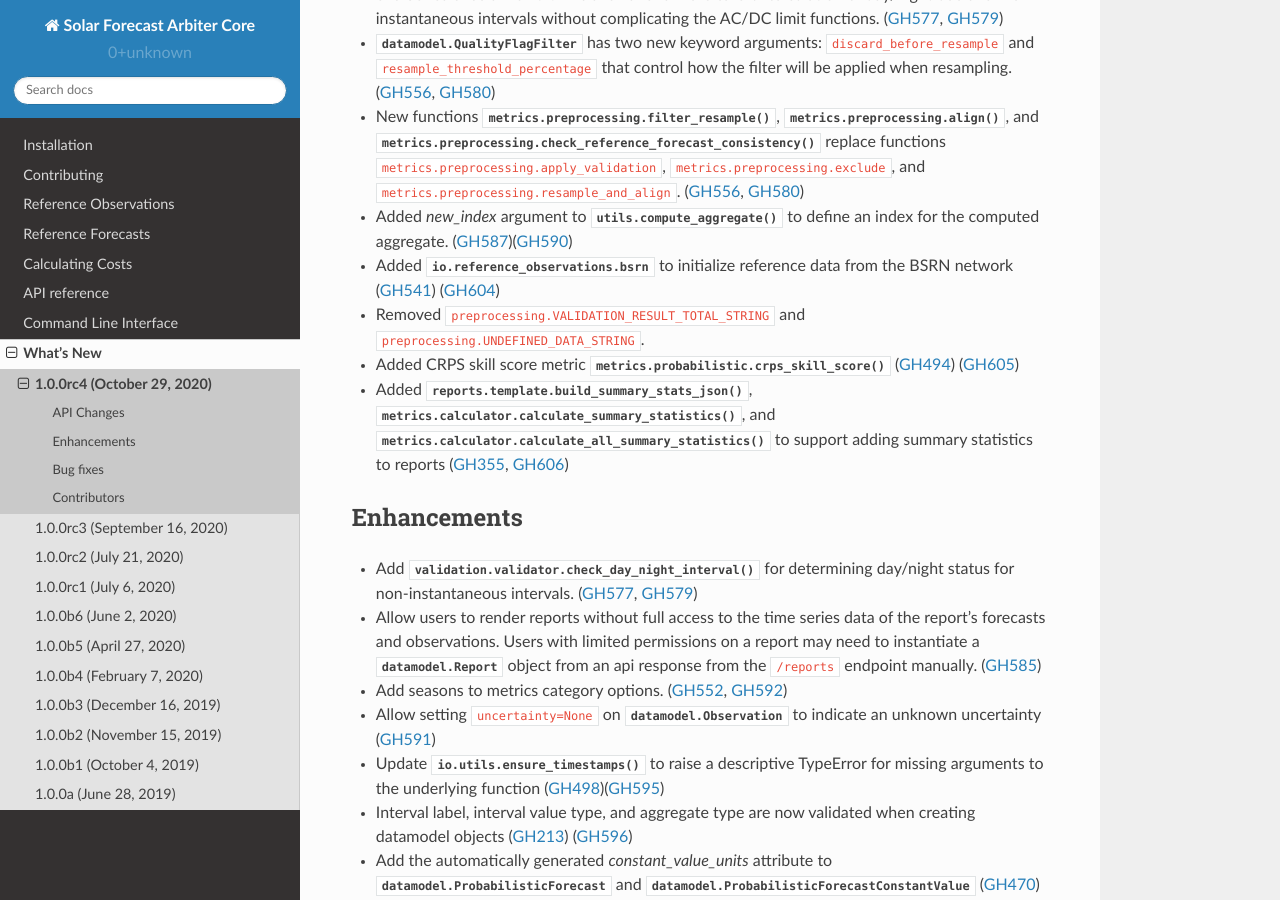
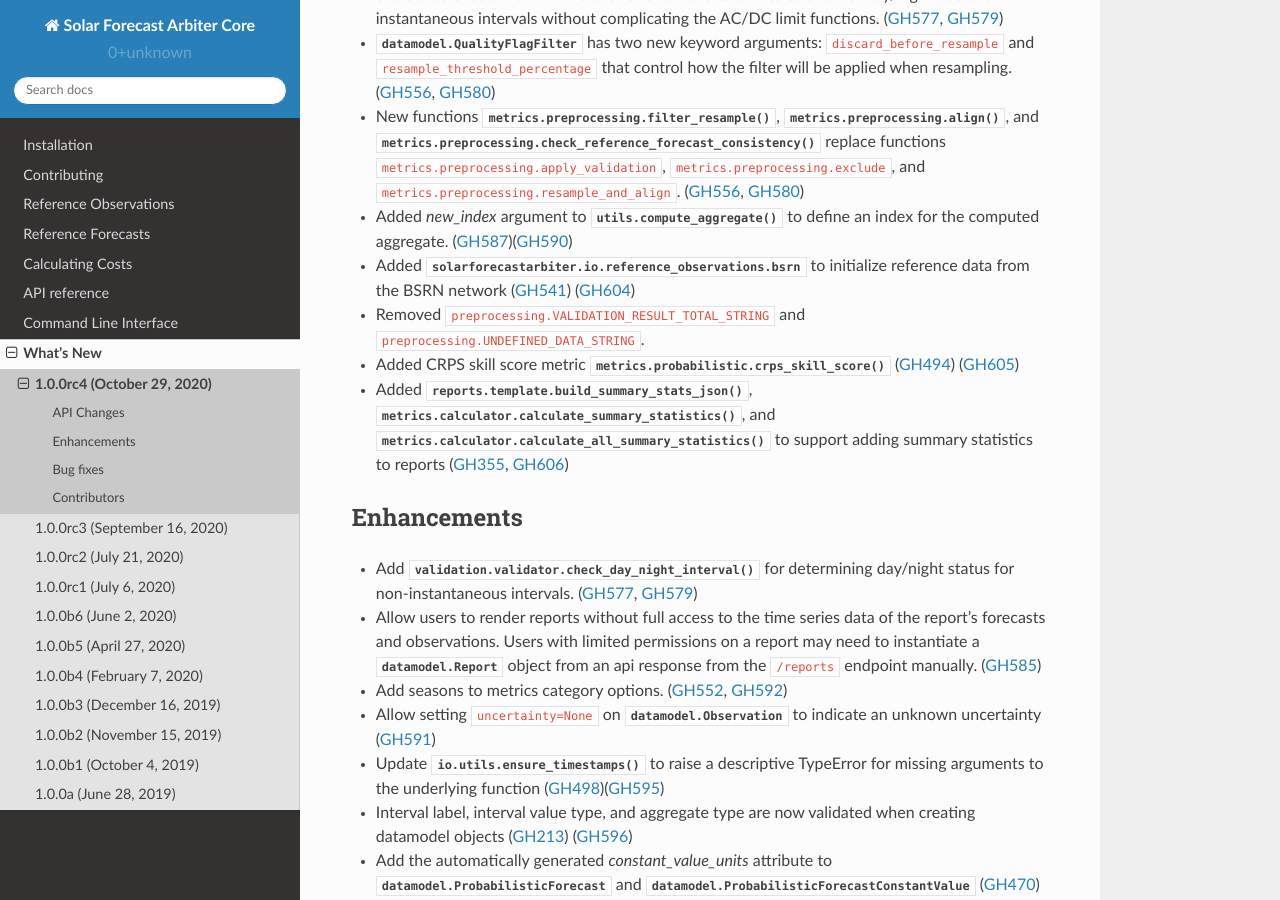
Before and after one commit to SolarArbiter/solarforecastarbiter-core, a Sphinx documentation site: the page built from docs/source/whatsnew/1.0.0rc4.rst, in a window 1280 px wide and 900 px high, scrolled down 430 px. Built offline with Sphinx 7.4.7 and the Read the Docs theme 2.0.0, drawn with Linux system fonts in a browser that asks for light colours.

Commit message:
adjust bsrn mod link

```diff
--- a/docs/source/whatsnew/1.0.0rc4.rst
+++ b/docs/source/whatsnew/1.0.0rc4.rst
@@ -32,8 +32,8 @@ API Changes
   (:issue:`556`, :pull:`580`)
 * Added `new_index` argument to :py:func:`utils.compute_aggregate` to define
   an index for the computed aggregate. (:issue:`587`)(:pull:`590`)
-* Added :py:mod:`io.reference_observations.bsrn` to initialize reference data
-  from the BSRN network (:issue:`541`) (:pull:`604`)
+* Added :py:mod:`solarforecastarbiter.io.reference_observations.bsrn`
+  to initialize reference data from the BSRN network (:issue:`541`) (:pull:`604`)
 * Removed ``preprocessing.VALIDATION_RESULT_TOTAL_STRING`` and
   ``preprocessing.UNDEFINED_DATA_STRING``.
 * Added CRPS skill score metric :py:func:`metrics.probabilistic.crps_skill_score`
```
